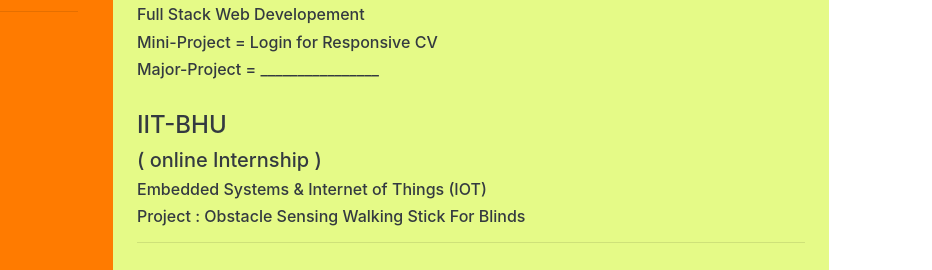
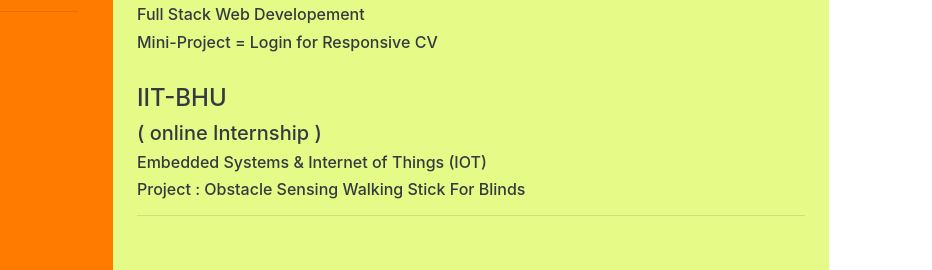
Before and after one commit to sumitkbdn/Responsive-CV, a plain HTML site: page index.html in a window 1280 px wide. Shown: the part 739-1009 px from the top of the page, 348-1280 px from the left. Drawn offline with nearby package versions, Linux system fonts and the light colour scheme.

Commit message:
Update index.html

```diff
--- a/index.html
+++ b/index.html
@@ -129,7 +129,7 @@
                      <h4>Newton School</h4>
                      <h6>Full Stack Web Developement</h6>
                      <h6>Mini-Project = Login for Responsive CV</h6>
-                     <h6>Major-Project = ________________</h6>
+
 
                      <br><h4>IIT-BHU</h4>
                      <h5>( online Internship ) </h5>
```
